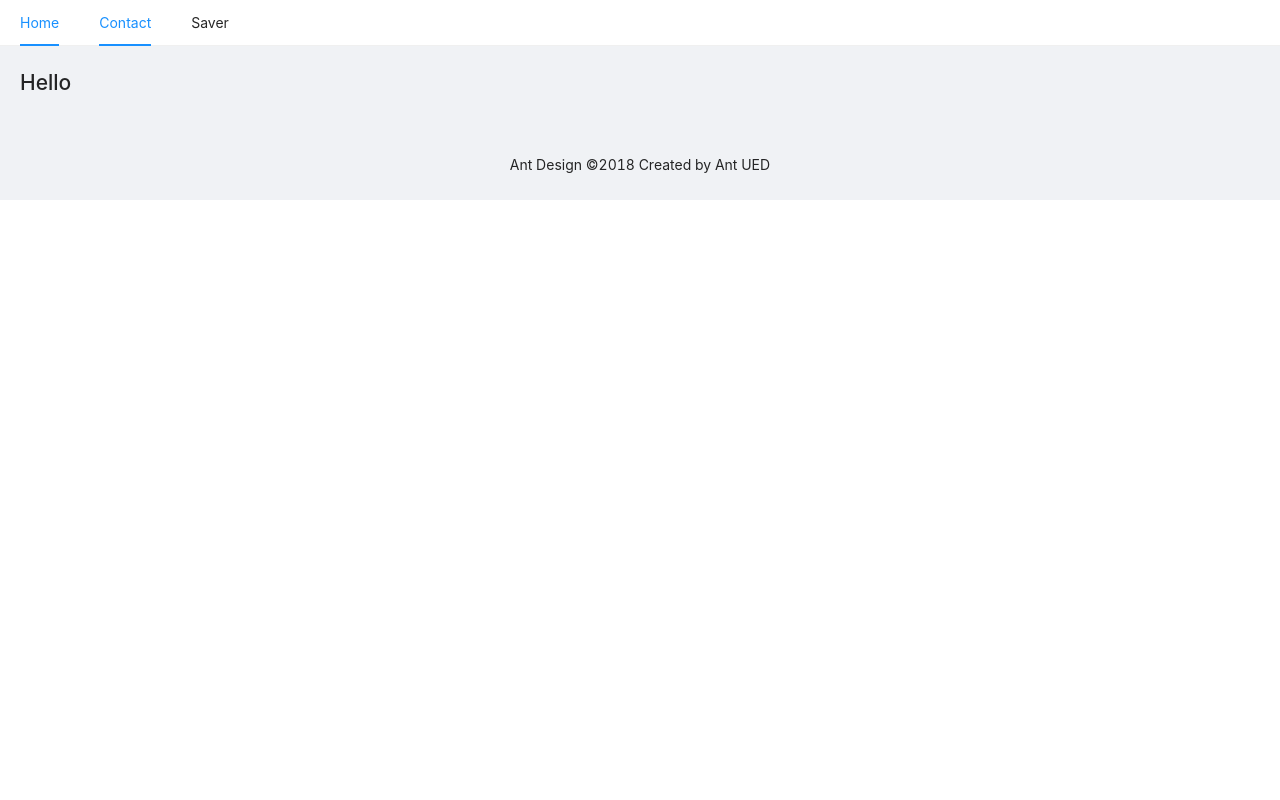
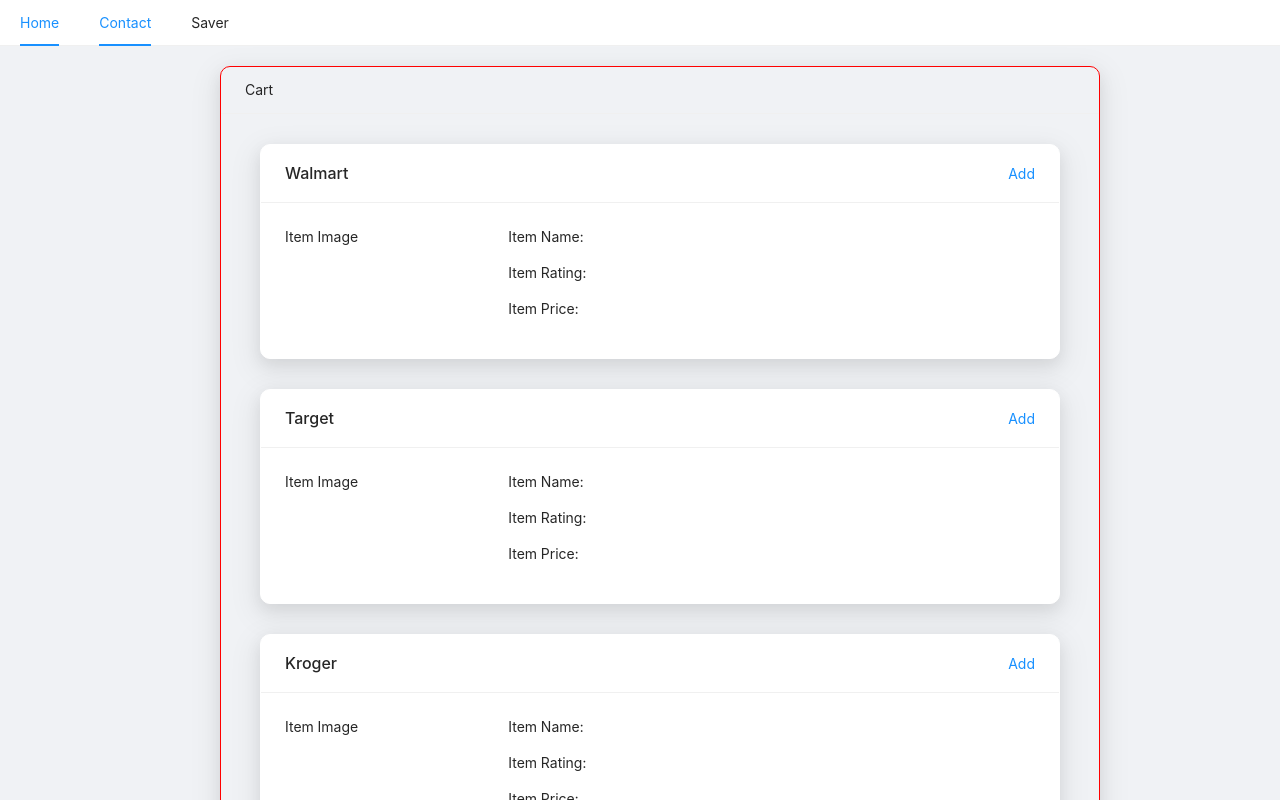
Before and after one commit to henryliu5/Saver, a Next.js app in the folder client/: page /contact in a window 1280 px wide. Shown: the top 800 px of the page. Built offline with nearby package versions, Linux system fonts and the light colour scheme.

Commit message:
Item/Cart Components started

```diff
--- /dev/null
+++ b/client/components/Cart/Cart.js
@@ -0,0 +1,51 @@
+import {List, Typography, Divider} from 'antd';
+import Item from '../Item/Item';
+import styles from './Cart.module.css';
+
+const data = [
+    {
+        "retailer": "Walmart",
+        "productName": "apple",
+        "Rating": "5/5",
+        "Price": "1.06/lb"
+    },
+    {
+        "retailer": "Target",
+        "productName": "apple",
+        "Rating": "5/5",
+        "Price": "1.06/lb"
+    },
+    {
+        "retailer": "Kroger",
+        "productName": "apple",
+        "Rating": "5/5",
+        "Price": "1.06/lb"
+    },
+    {
+        "retailer": "Walmart",
+        "productName": "banana",
+        "Rating": "5/5",
+        "Price": "1.06/lb"
+    },
+    {
+        "retailer": "Kroger",
+        "productName": "apple",
+        "Rating": "5/5",
+        "Price": "1.06/lb"
+    },
+];
+
+export default function Cart() {
+    return (
+        <List
+            header={<div>Cart</div>}
+            footer={<div>End of Cart</div>}
+            bordered
+            className = {styles.cart}
+            dataSource={data}
+            renderItem={item => (
+                <Item {...item}></Item>
+            )}
+        />
+    );
+}
--- /dev/null
+++ b/client/components/Cart/Cart.module.css
@@ -0,0 +1,7 @@
+.cart {
+    width: 880px;
+    border-color: red;
+    box-shadow: 0 3px 0px -4px rgba(0, 0, 0, 0.12), 0 6px 16px 0 rgba(0, 0, 0, 0.08), 0 9px 28px 8px rgba(0, 0, 0, 0.05);
+    border-radius: 10px;
+    margin: 0 200px;
+}
--- a/client/components/Item/Item.js
+++ b/client/components/Item/Item.js
@@ -1,7 +1,18 @@
-//import styles from 'Item.module.css';
+import styles from './Item.module.css';
+import {Card} from "antd";
 
 
-
-export default function Item() {
-    return (<div/>);
+export default function Item({retailer, name, rating, price}) {
+    return (
+        <Card title={retailer} extra={<a href="#">Add</a>} className={styles.card}>
+            <div className={styles.content}>
+                <p>Item Image</p>
+                <div className={styles.info}>
+                    <p>Item Name: {name}</p>
+                    <p>Item Rating: {rating}</p>
+                    <p>Item Price: {price} </p>
+                </div>
+            </div>
+    </Card>
+  );
 }
--- a/client/components/Item/Item.module.css
+++ b/client/components/Item/Item.module.css
@@ -0,0 +1,15 @@
+.card {
+    border-radius: 10px;
+    border-color: white;
+    box-shadow: 0 3px 0px -4px rgba(0, 0, 0, 0.12), 0 6px 16px 0 rgba(0, 0, 0, 0.08), 0 9px 28px 8px rgba(0, 0, 0, 0.05);
+    width: 800px;
+    margin: 30px auto;
+}
+
+.content {
+    display: flex;
+}
+
+.info {
+    padding-left: 150px;
+}
--- a/client/pages/contact.js
+++ b/client/pages/contact.js
@@ -1,10 +1,14 @@
-import Layout from '../components/Layout/Layout'
+import Layout from '../components/Layout/Layout';
+import Cart from '../components/Cart/Cart';
+
 
 export default function Contact(){
     return (
+        <>
         <Layout content={
-            <h1>Hello</h1>
+            <Cart></Cart>
         } menuHighlight='2'>
         </Layout>
-    )
+        </>
+    );
 }
```
